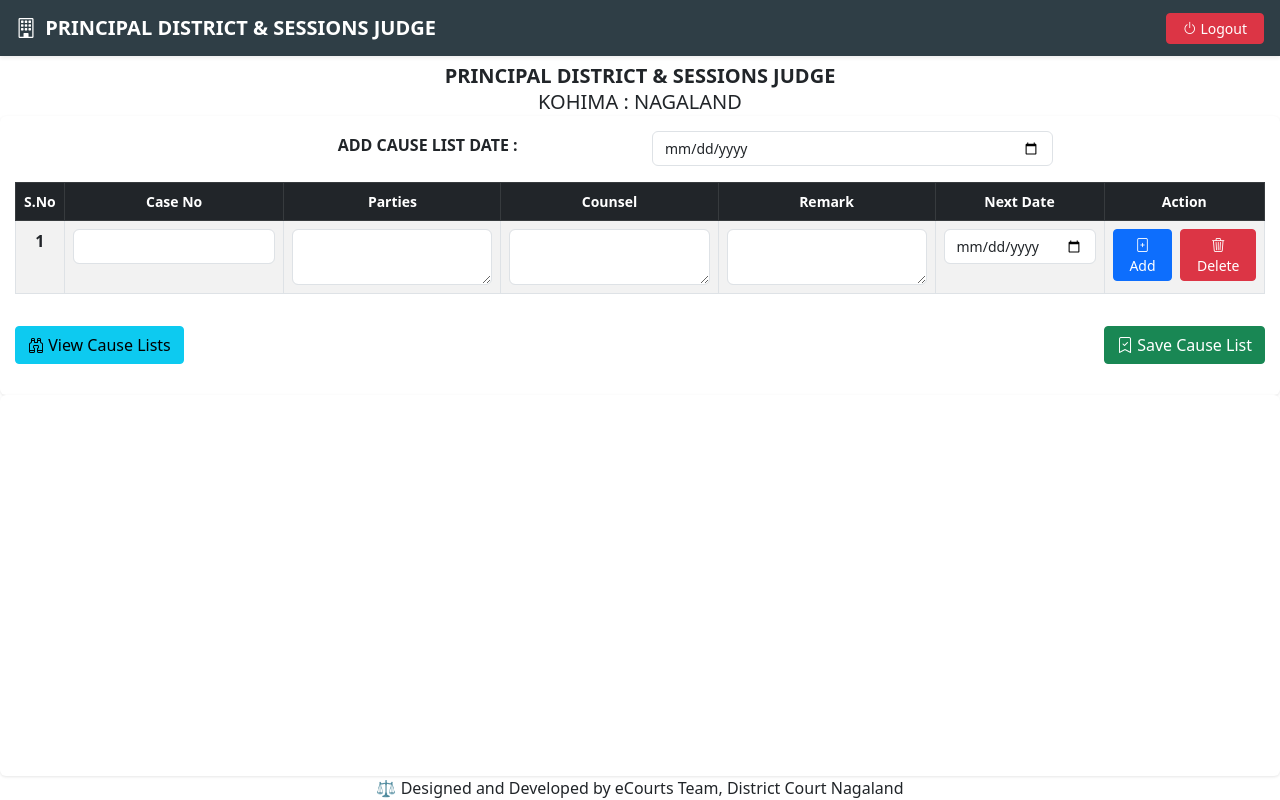
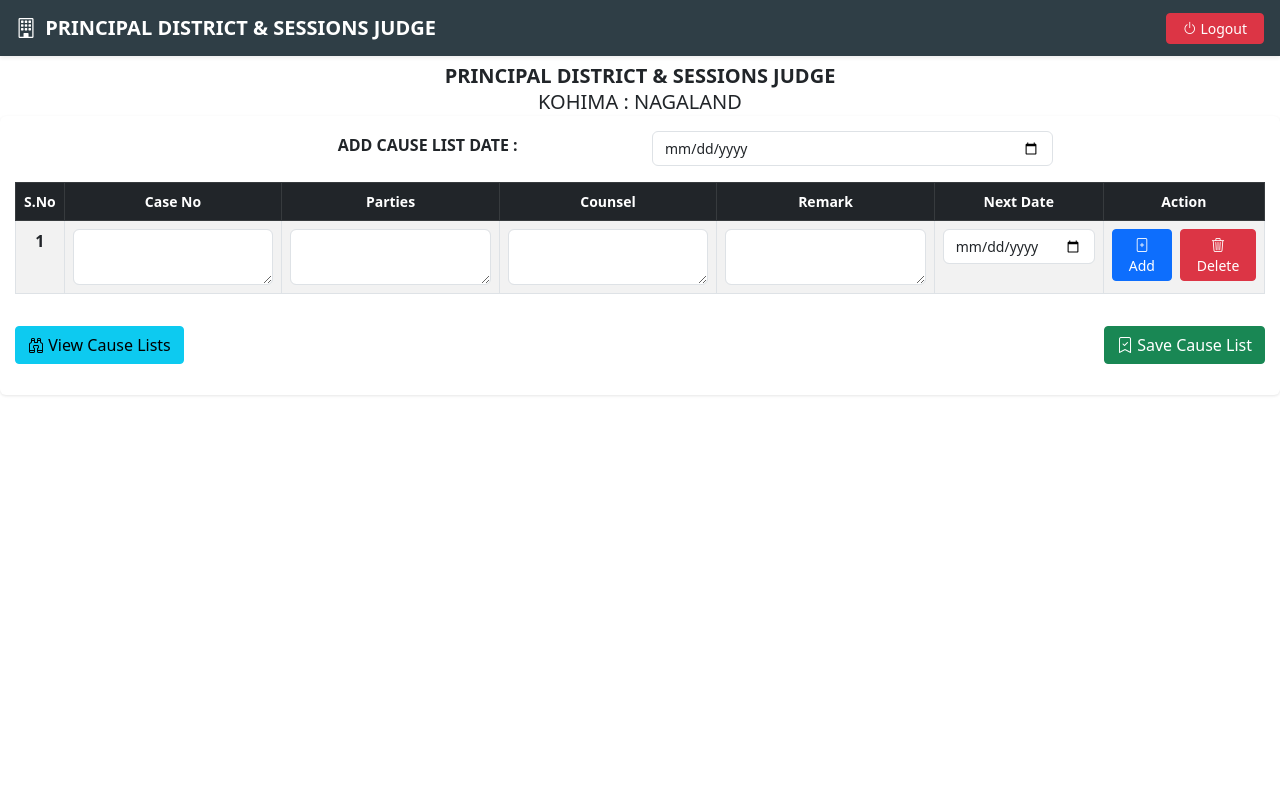
Before and after one commit to Longkumer87/causelist, a PHP site: page /welcome.php in a window 1280 px wide. Run offline with PHP 8.4, Linux system fonts and the light colour scheme; a user stored in the database is signed in; data comes from the database, SQL or seed files in the repository; data that the repository does not hold is empty.

Commit message:
04-04-2026 evening

```diff
--- a/edit.php
+++ b/edit.php
@@ -90,7 +90,7 @@ $rows = mysqli_fetch_all($result, MYSQLI_ASSOC);
                         <input type="hidden" name="delete[]" value="0">
                         <td><?= $i++; ?></td>
                         <td>
-                            <input type="text" name="case_no[]" class="form-control" value="<?= htmlspecialchars($row['case_no']); ?>">
+                             <textarea name="parties[]" class="form-control" style="min-width: 180px;"><?= htmlspecialchars($row['case_no']); ?></textarea>
                         </td>
                         <td>
                             <textarea name="parties[]" class="form-control" style="min-width: 180px;"><?= htmlspecialchars($row['parties']); ?></textarea>
--- a/formTable.php
+++ b/formTable.php
@@ -50,17 +50,11 @@
                 <tbody>
                     <tr>
                         <td class="text-center fw-bold">1</td>
-                        <td>
-                            <input type="text" class="form-control" name="case_no[]" list="caseTypeList" required>
-                            <datalist id="caseTypeList">
-                                <?php foreach ($case_types as $type): ?>
-                                    <option value="<?php echo $type['type_name']; ?>">
-                                    <?php endforeach; ?>
-                            </datalist>
+                        <td><textarea class="form-control" name="case_no[]" style="min-width: 180px;" required></textarea>
                         </td>
                         <td><textarea class="form-control" name="parties[]" style="min-width: 180px;" required></textarea></td>
                         <td><textarea class="form-control" name="counsel[]" style="min-width: 180px;" required></textarea></td>
-                        <td><textarea class="form-control" name="remarks[]" style="min-width: 180px;" required></textarea></td>
+                        <td><textarea class="form-control" name="remarks[]" style="min-width: 180px;"></textarea></td>
 
                         <td><input type="date" class="form-control" name="next_date[]"></td>
                         <td class="text-center">
--- a/includes/footer.php
+++ b/includes/footer.php
@@ -1,18 +1,5 @@
 
 
-<body class="d-flex flex-column min-vh-100">
-
-    <!-- Your content -->
-    <div class="container-fluid flex-grow-1">
-        <!-- All your page content here -->
-    </div>
-
-    <!-- Footer -->
-    <footer class="footer text-center">
-        ⚖ Designed and Developed by eCourts Team, District Court Nagaland
-    </footer>
-
-</body>
 </body>
 
 </html>
--- a/includes/script.php
+++ b/includes/script.php
@@ -10,7 +10,7 @@
             let row = table.insertRow();
             row.innerHTML = `
         <td class="text-center fw-bold">${rowCount + 1}</td>
-        <td><input type="text" class="form-control form-control-sm" name="case_no[]" required></td>
+        <td><textarea class="form-control form-control-sm" name="case_no[]" rows="2" required></textarea></td>
         <td><textarea class="form-control form-control-sm" name="parties[]" rows="2" required></textarea></td>
         <td><textarea class="form-control form-control-sm" name="counsel[]" rows="2" required></textarea></td>
         <td><textarea class="form-control form-control-sm" name="remark[]" rows="2" required></textarea></td>
--- a/includes/style.css
+++ b/includes/style.css
@@ -52,12 +52,6 @@
     th:nth-child(4), td:nth-child(4) { width: 20%; }  /* Counsel */
     th:nth-child(5), td:nth-child(5) { width: 15%; }  /* Remark */
     th:nth-child(6), td:nth-child(6) { width: 15%; }  /* Date */
-
-    .footer {
-    padding: 10px 0;
-    font-size: 12px;
-    background: #f8f9fa;
-}
 
 }
 
```
